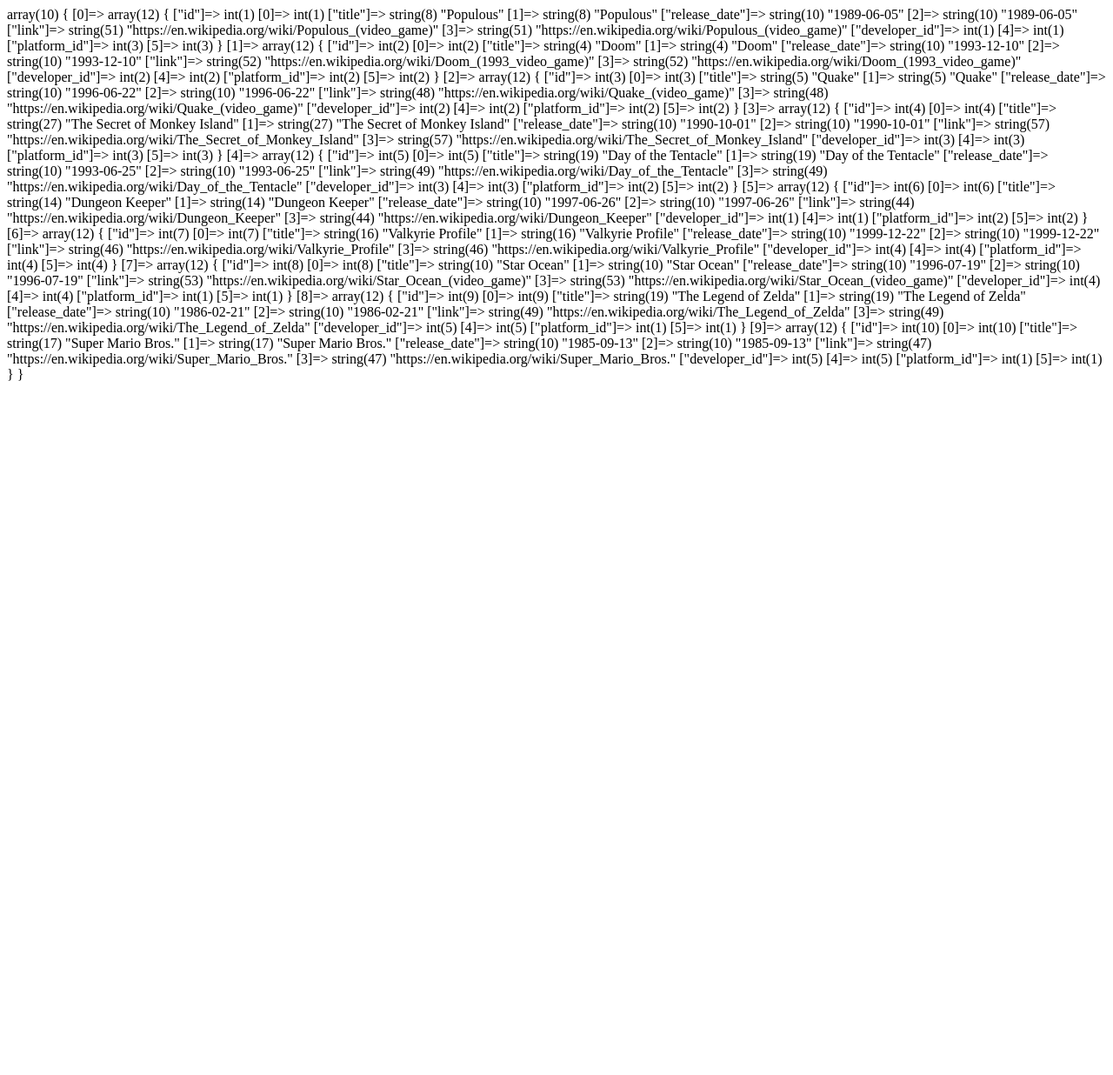
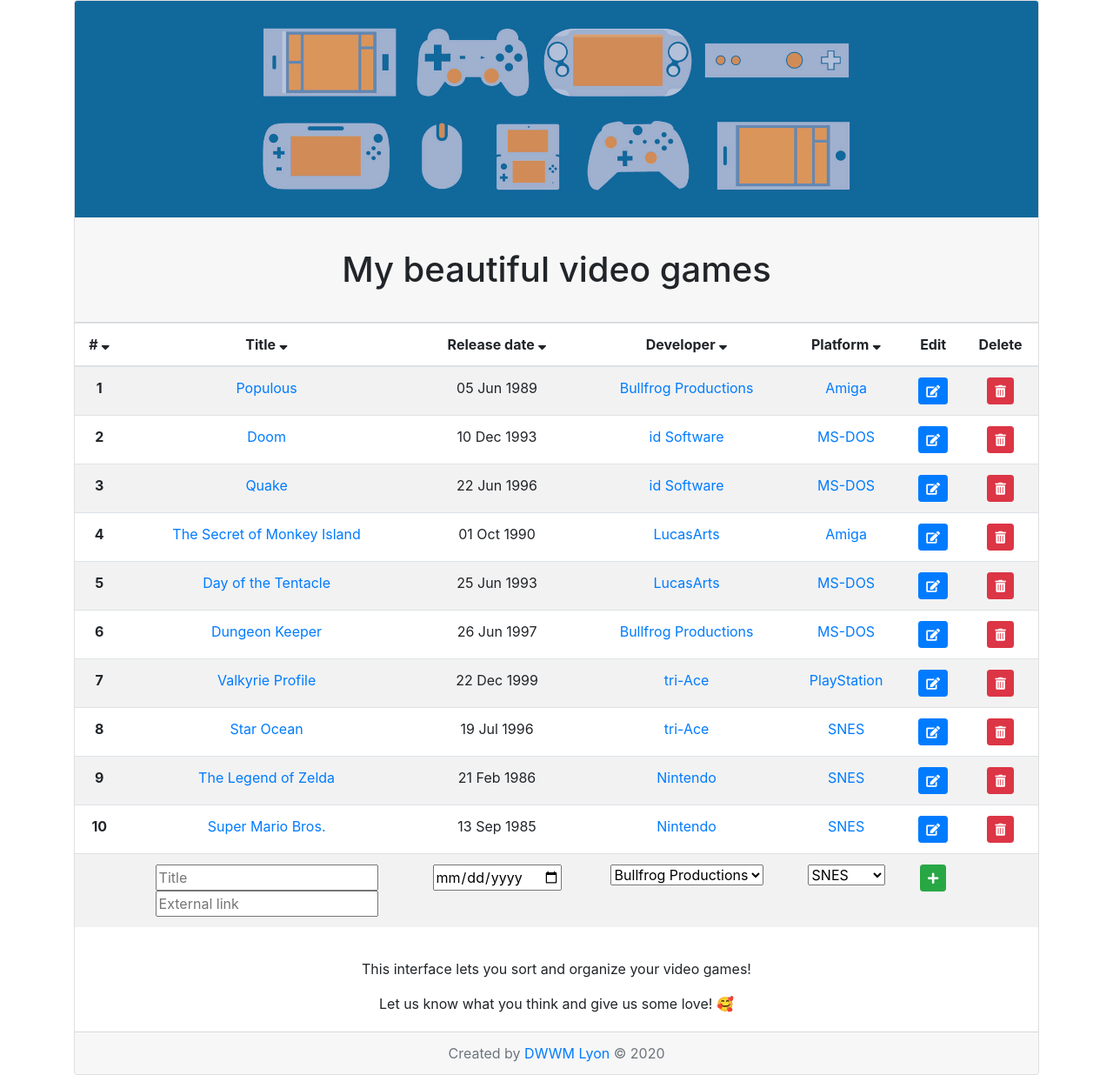
Before and after one commit to M2i-DWWM-0920-Lyon-AURA/s06-php-poo-tp-Moonpearl, a PHP site: page / in a window 1280 px wide. Shown: the whole page at 87% size. Before the commit the page ends 800 px from the top, so only its background shows below. Run offline with PHP 8.4, Linux system fonts and the light colour scheme; data comes from the database, SQL or seed files in the repository; some libraries are stand-ins or nearby versions.

Commit message:
Solve step 3

```diff
--- a/index.php
+++ b/index.php
@@ -1,4 +1,8 @@
 <?php
+
+require_once './models/Developer.php';
+require_once './models/Platform.php';
+require_once './models/Game.php';
 
 // Etablit une connexion avec la base de données
 $databaseHandler = new PDO('mysql:host=localhost;dbname=videogames', 'root', 'root');
@@ -6,9 +10,9 @@
 $databaseHandler->setAttribute(PDO::ATTR_ERRMODE, PDO::ERRMODE_EXCEPTION);
 $databaseHandler->setAttribute(PDO::ATTR_EMULATE_PREPARES, false);
 
-$statement = $databaseHandler->query('SELECT * FROM `game`');
-var_dump($statement->fetchAll());
-die();
+$games = Game::fetchAll();
+$developers = Developer::fetchAll();
+$platforms = Platform::fetchAll();
 
 ?>
 
@@ -43,17 +47,19 @@
                     </tr>
                 </thead>
                 <tbody>
+
+                    <?php foreach($games as $game): ?>
                     <tr>
-                        <th scope="row">1</th>
+                        <th scope="row"><?= $game->getId() ?></th>
                         <td>
-                            <a href="https://en.wikipedia.org/wiki/Populous_(video_game)">Populous</a>
+                            <a href="<?= $game->getLink() ?>" target="_blank"><?= $game->getTitle() ?></a>
                         </td>
-                        <td>5 june 1989</td>
+                        <td><?= $game->getReleaseDate()->format('d M Y') ?></td>
                         <td>
-                            <a href="https://en.wikipedia.org/wiki/Bullfrog_Productions">Bullfrog Productions</a>
+                            <a href="<?= $game->getDeveloper()->getLink() ?>" target="_blank"><?= $game->getDeveloper()->getName() ?></a>
                         </td>
                         <td>
-                            <a href="https://en.wikipedia.org/wiki/Amiga">Amiga</a>
+                            <a href="<?= $game->getPlatform()->getLink() ?>" target="_blank"><?= $game->getPlatform()->getName() ?></a>
                         </td>
                         <td>
                             <button class="btn btn-primary btn-sm">
@@ -66,29 +72,8 @@
                             </button>
                         </td>
                     </tr>
-                    <tr>
-                        <th scope="row">2</th>
-                        <td>
-                            <a href="https://en.wikipedia.org/wiki/Populous_(video_game)">Doom</a>
-                        </td>
-                        <td>10 December 1993</td>
-                        <td>
-                            <a href="https://en.wikipedia.org/wiki/Bullfrog_Productions">id Software</a>
-                        </td>
-                        <td>
-                            <a href="https://en.wikipedia.org/wiki/MS-DOS">MS-DOS</a>
-                        </td>
-                        <td>
-                            <button class="btn btn-primary btn-sm">
-                                <i class="fas fa-edit"></i>
-                            </button>
-                        </td>
-                        <td>
-                            <button class="btn btn-danger btn-sm">
-                                <i class="fas fa-trash-alt"></i>
-                            </button>
-                        </td>
-                    </tr>
+                    <?php endforeach; ?>
+
                     <form>
                         <tr>
                             <th scope="row"></th>
```
